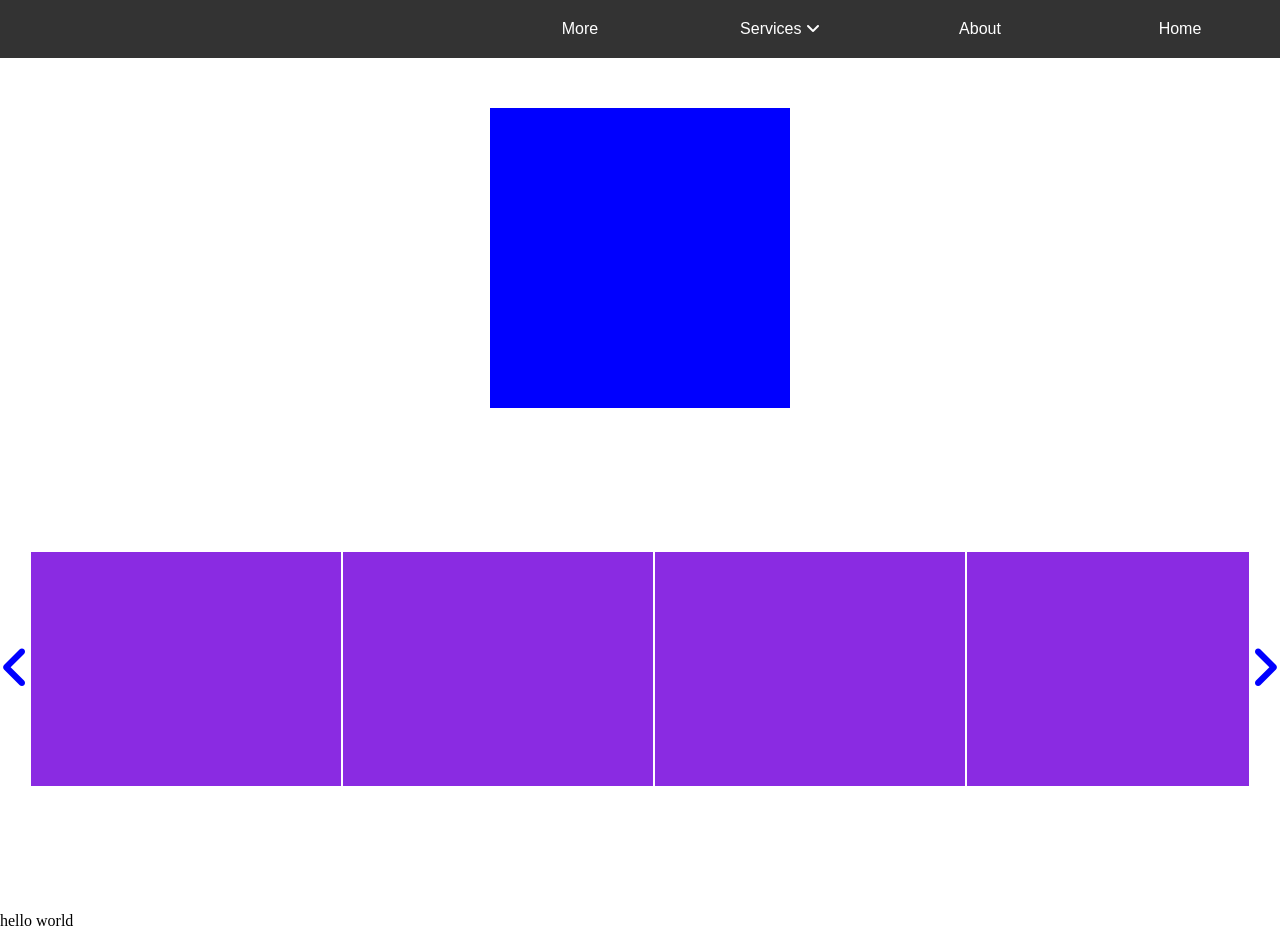
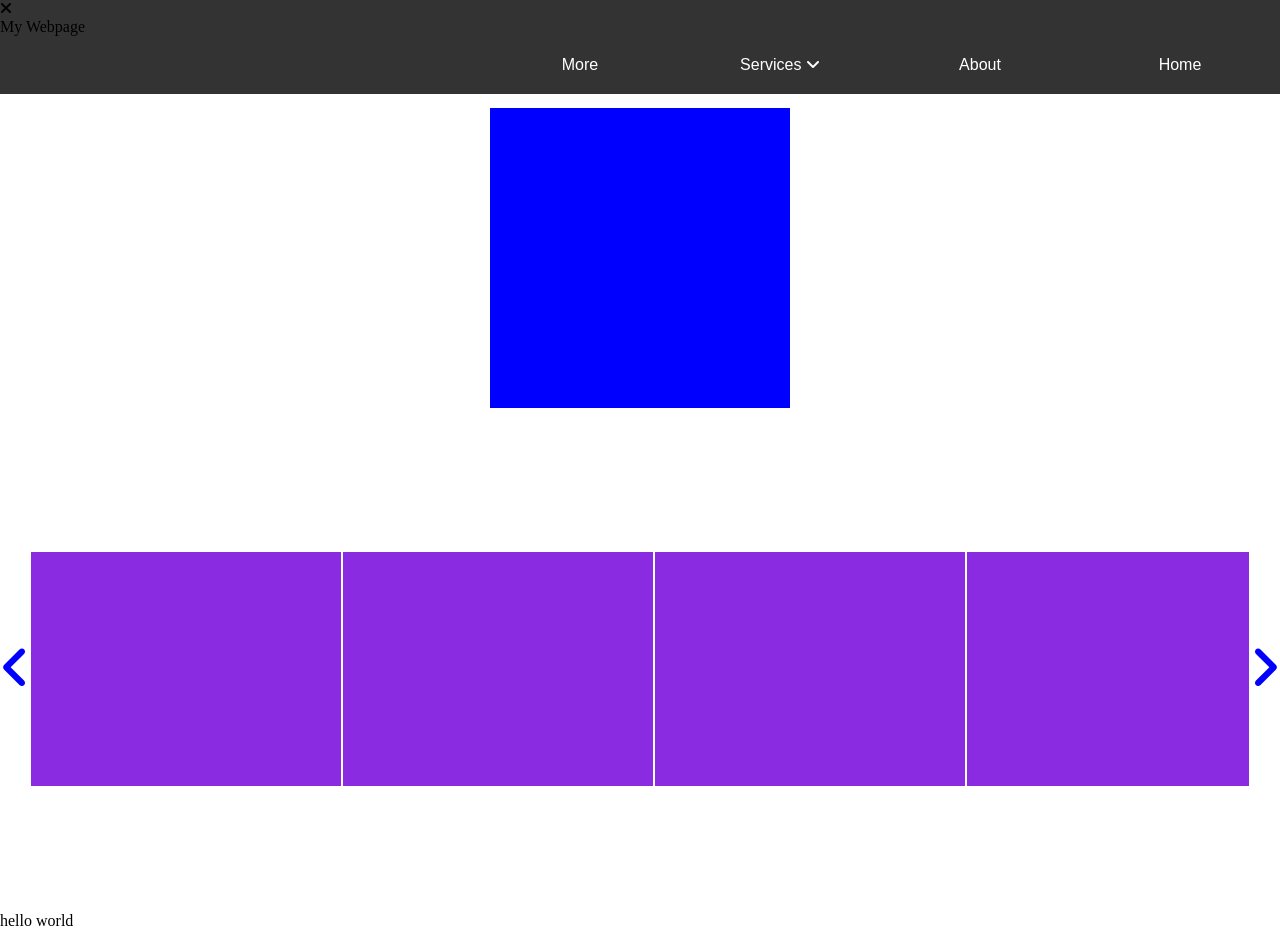
Before and after one commit to dibendu-kundu/togglebar.github.io, a plain HTML site: page index.html in a window 1280 px wide. Drawn offline with Linux system fonts and the light colour scheme.

Commit message:
Update index.html

```diff
--- a/index.html
+++ b/index.html
@@ -13,7 +13,17 @@
 
 <body>
     <div class="navbar">
-        <!-- <div class="logo">Design</div> -->
+        <div class="bar" onclick="myfunc()">
+            <a><i class="fa-solid fa-bars"></i></a>
+        </div>
+        <div class="cancel" onclick="myfunc()">
+            <a><i class="fa-solid fa-xmark"></i></a>
+        </div>
+
+        <div class="logo">
+            <a>My Webpage</a>
+        </div>
+        <!-- if we use getelementbyid in js then we use specified id of ul, otherwise use just class  -->
         <ul class="order" id="menu">
             <li><a>Home</a></li>
             <li><a>About</a></li>
@@ -27,9 +37,6 @@
             </li>
             <li><a>More</a></li>
         </ul>
-        <div class="bar" onclick="myfunc()">
-            <a><i class="fa-solid fa-bars"></i></a>
-        </div>
     </div>
     <br>
     <br>
```
